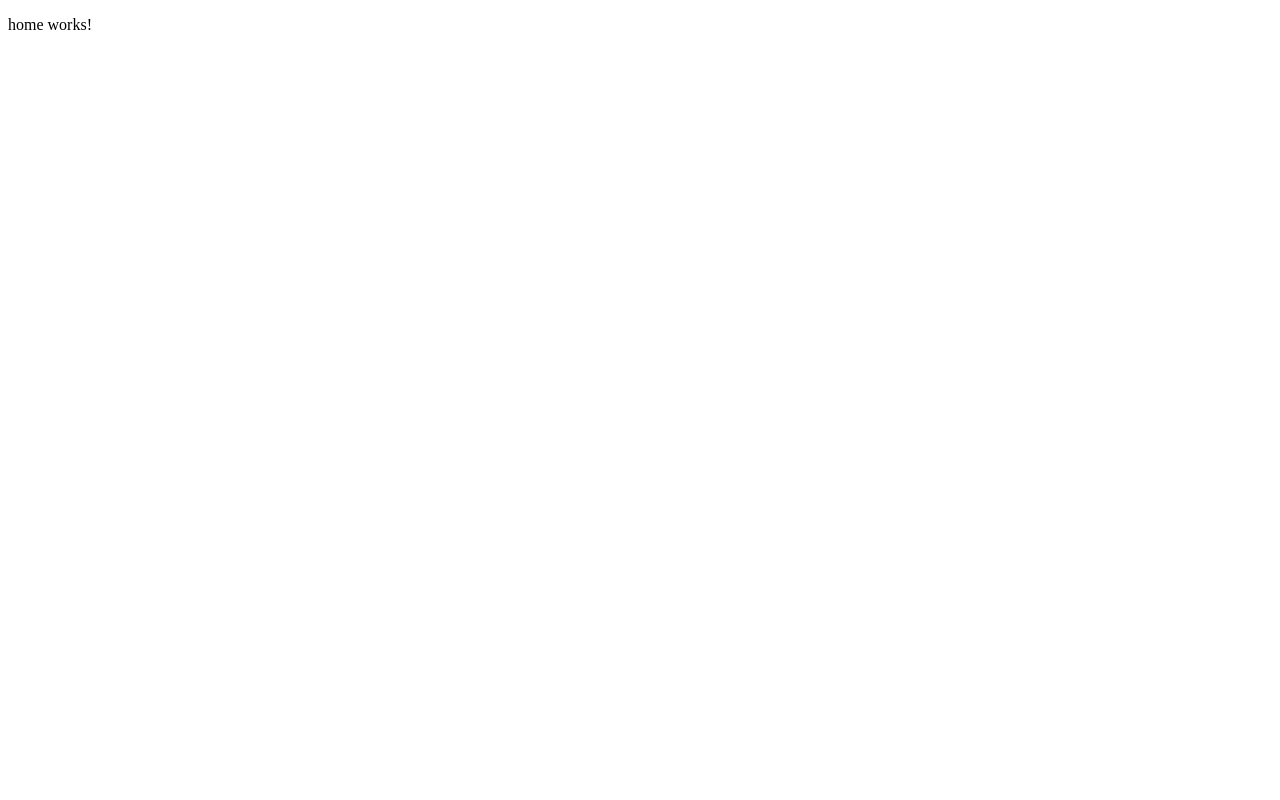
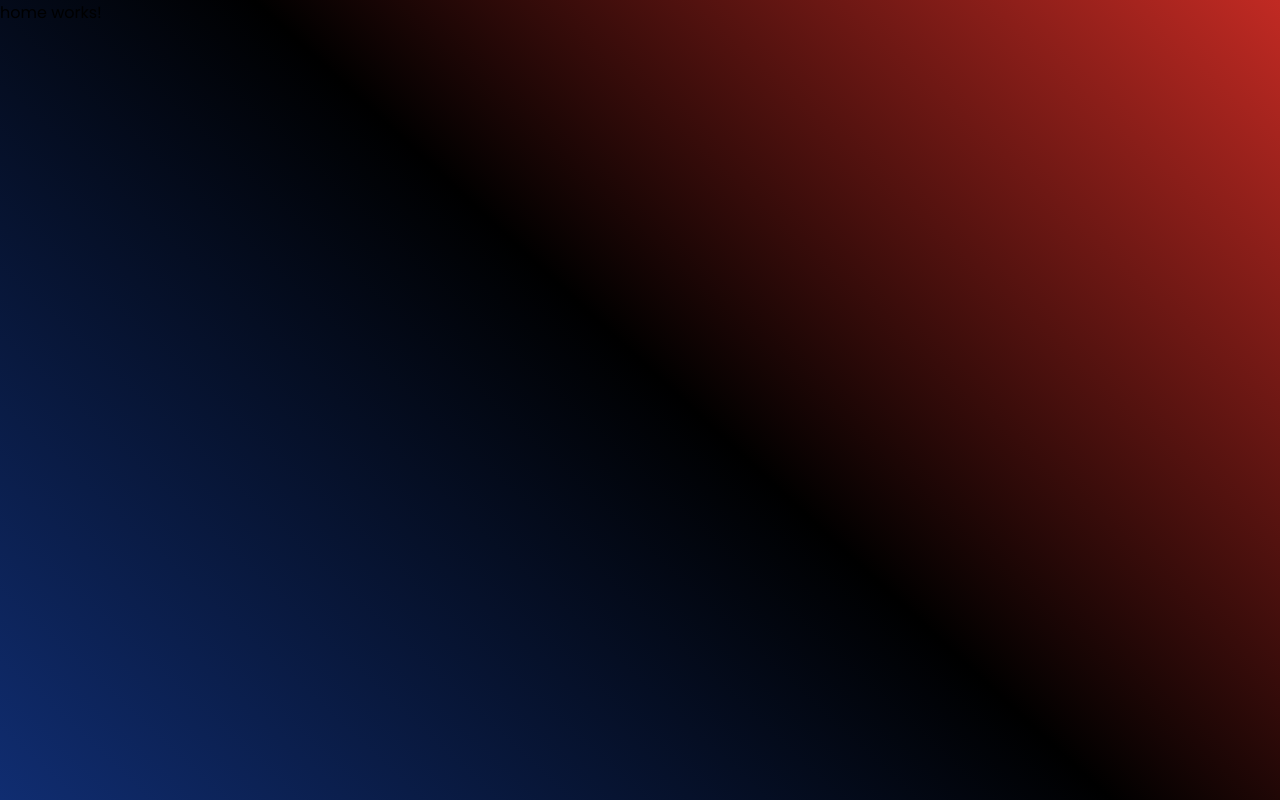
Before and after one commit to joaoklvf/rocketflix, an Angular app: page / in a window 1280 px wide. Built offline with nearby package versions, Linux system fonts and the light colour scheme.

Commit message:
estilos globais

```diff
--- a/src/styles.sass
+++ b/src/styles.sass
@@ -0,0 +1,17 @@
+:root
+  --title: #fffcf9
+  --subtitle: #b3b3b3
+  --bg-button: #e9e6e3
+
+$background: linear-gradient(43deg, #102d71 0%, #000000 52%, #c12a23 100%) !default
+
+*
+  margin: 0
+  padding: 0
+  outline: 0
+  box-sizing: border-box
+  font-family: Poppins
+
+body
+  background: $background
+  background-attachment: fixed
```
